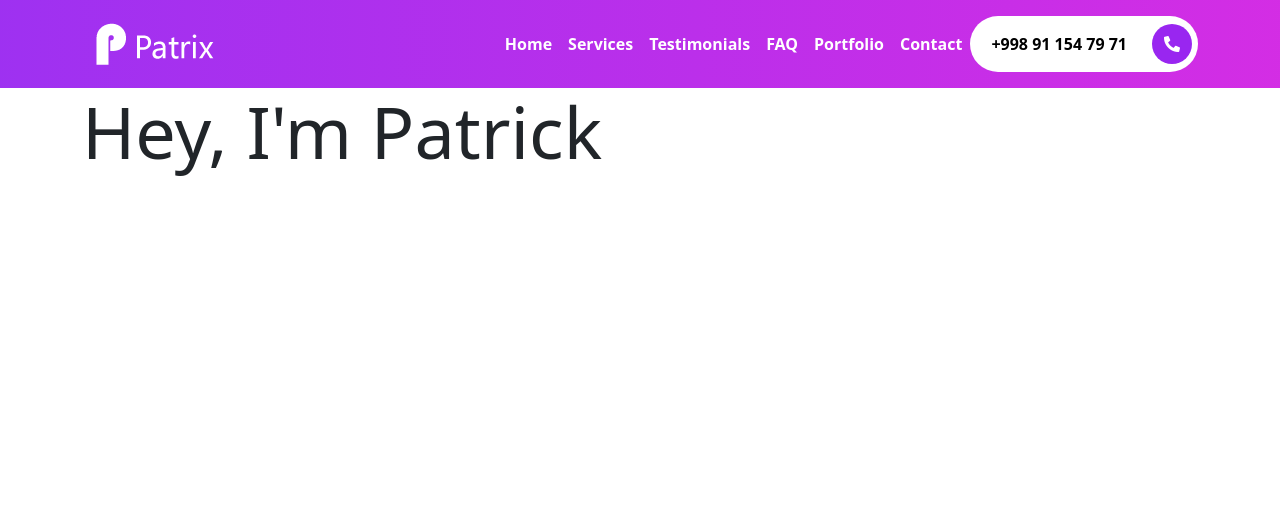
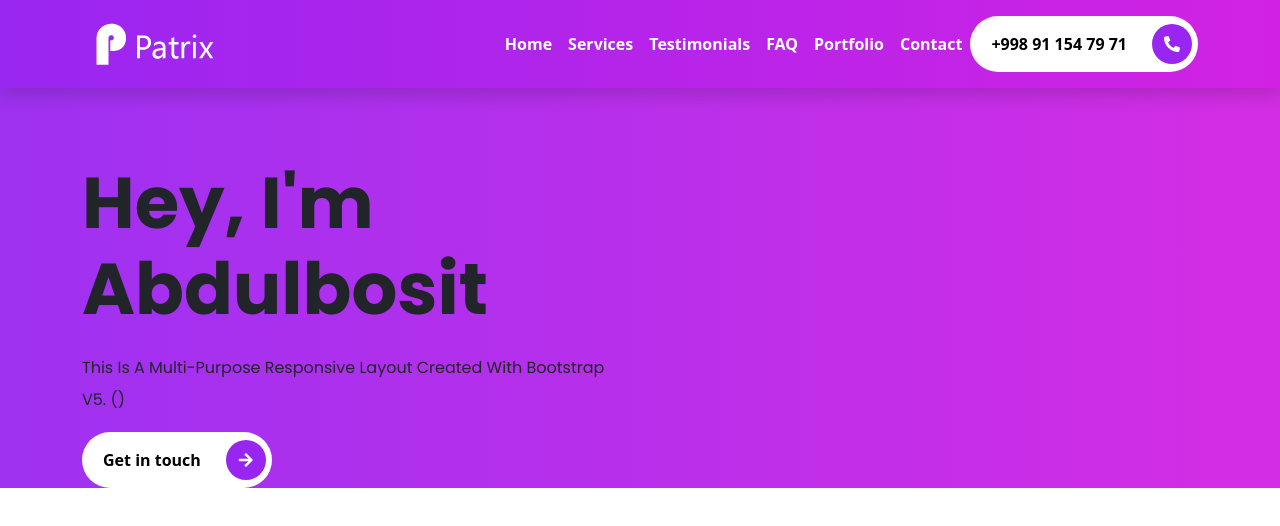
Before and after one commit to Abdulbosit-AiM/bootstrap5-sass, a website: page index.html in a window 1280 px wide. Drawn offline with Linux system fonts and the light colour scheme.

Commit message:
add intro text

```diff
--- a/index.html
+++ b/index.html
@@ -7,12 +7,15 @@
     <title>Bootstrap5 + SASS</title>
     <link rel="stylesheet" href="./assets/css/style.css" >
     <link rel="stylesheet" href="./assets/css/fontawesome.css">
+
+    <link rel="preconnect" href="https://fonts.gstatic.com" crossorigin>
+    <link href="https://fonts.googleapis.com/css2?family=Poppins:wght@400;500;600;700;800&display=swap" rel="stylesheet">
 </head>
 <body>
     <!-- ///////////////////////////////////////////////
                 HERE COMES NAVBAR SECTION
     ////////////////////////////////////////////////////-->
-    <nav class="navbar navbar-expand-lg navbar-dark menu">
+    <nav class="navbar navbar-expand-lg navbar-dark menu shadow fixed-top">
         <div class="container">
           <a class="navbar-brand" href="#">
             <img src="./images/logo.png" alt="logo">
@@ -40,14 +43,22 @@
     <!-- ///////////////////////////////////////////////
                 HERE COMES INTRO SECTION
     ////////////////////////////////////////////////////-->
-      <section id="home" class="intro-secction">
+      <section id="home" class="intro-section">
         <div class="container">
-          <div class="row">
+          <div class="row align-items-center">
             <div class="col-md-6 intros">
               <h1 class="display-2">
-                <span class="display-2--intro">Hey, I'm Patrick</span>
-                <span class="display-2--description"></span>
+                <span class="display-2--intro">Hey, I'm Abdulbosit</span>
+                <span class="display-2--description lh-lg">
+                  this is a multi-purpose responsive layout created
+                  with bootstrap v5. ()
+                </span>
               </h1>
+              <button type="button" class="rounded-pill btn-rounded"> Get in touch
+                <span>
+                  <i class="fas fa-arrow-right"></i>
+                </span>
+              </button>
             </div>
             <div class="col-md-6 intros"></div>
           </div>
--- a/scss/components/_typography.scss
+++ b/scss/components/_typography.scss
@@ -0,0 +1,20 @@
+@use '../custom' as *;
+
+.display-2 {
+    margin-bottom: 1rem;
+    text-transform: capitalize;
+    font-family: 'Poppins', sans-serif;
+
+    &--intro {
+        display: inline-block;
+        font-weight: 700;
+        font-family: 'Poppins', sans-serif;
+    }
+
+    &--description {
+        font-size: 1rem;
+        display: block;
+        margin-top: 1.2rem;
+    }
+
+}
--- a/scss/sections/_intro-section.scss
+++ b/scss/sections/_intro-section.scss
@@ -0,0 +1,9 @@
+@use '../custom' as *;
+@use '../components/mixins' as *;
+
+.intro-section {
+    @include gradient;
+    padding: 10rem 0 0 0;
+    width: 100%;
+    height: 100%;
+}
```
Also changed, not shown: assets/css/style.css, 1 other file.
